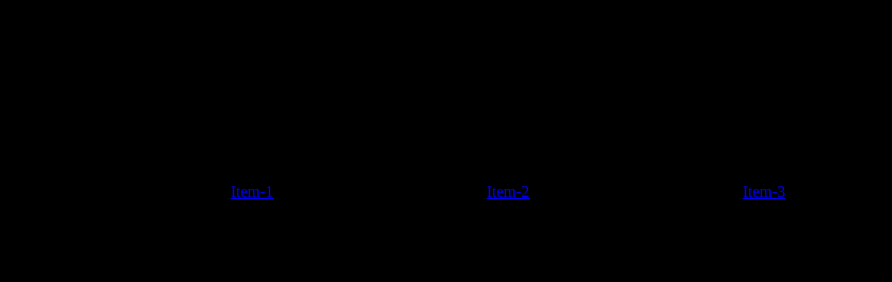
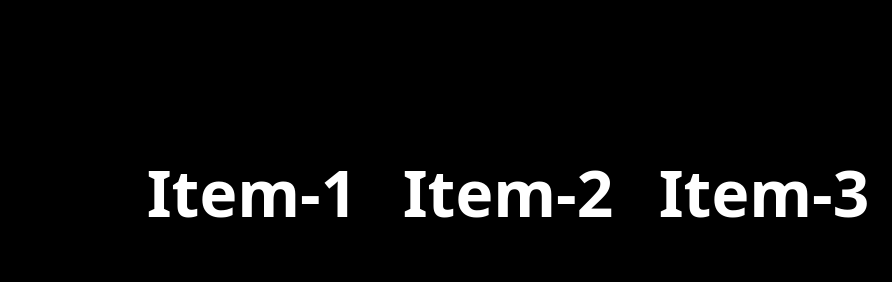
Before and after one commit to 1TDSPL-2023/rm550247, a plain HTML site: page index.html in a window 1280 px wide. Shown: the top 282 px of the page, 388-1280 px from the left. Drawn offline with Linux system fonts and the light colour scheme.

Commit message:
itens de links estilos próprios

```diff
--- a/css/estilo.css
+++ b/css/estilo.css
@@ -25,3 +25,20 @@
     width: 30%;
     max-width: 30%;
 }
+
+.cabecalho a{
+    text-decoration: none;
+    font-size: 4em;
+    font-family: system-ui, -apple-system, BlinkMacSystemFont, 'Segoe UI', Roboto, Oxygen, Ubuntu, Cantarell, 'Open Sans', 'Helvetica Neue', sans-serif;
+    font-weight: 700;
+    color: #fff;
+    text-align: center;
+}
+
+/* UTILIZANDO A PSEUDO CLASSE HOVER */
+.cabecalho a:hover {
+    color: #000000;
+    background-color: #fff;
+
+}
+/* UTILIZANDO A PSEUDO CLASSE HOVER */
```
